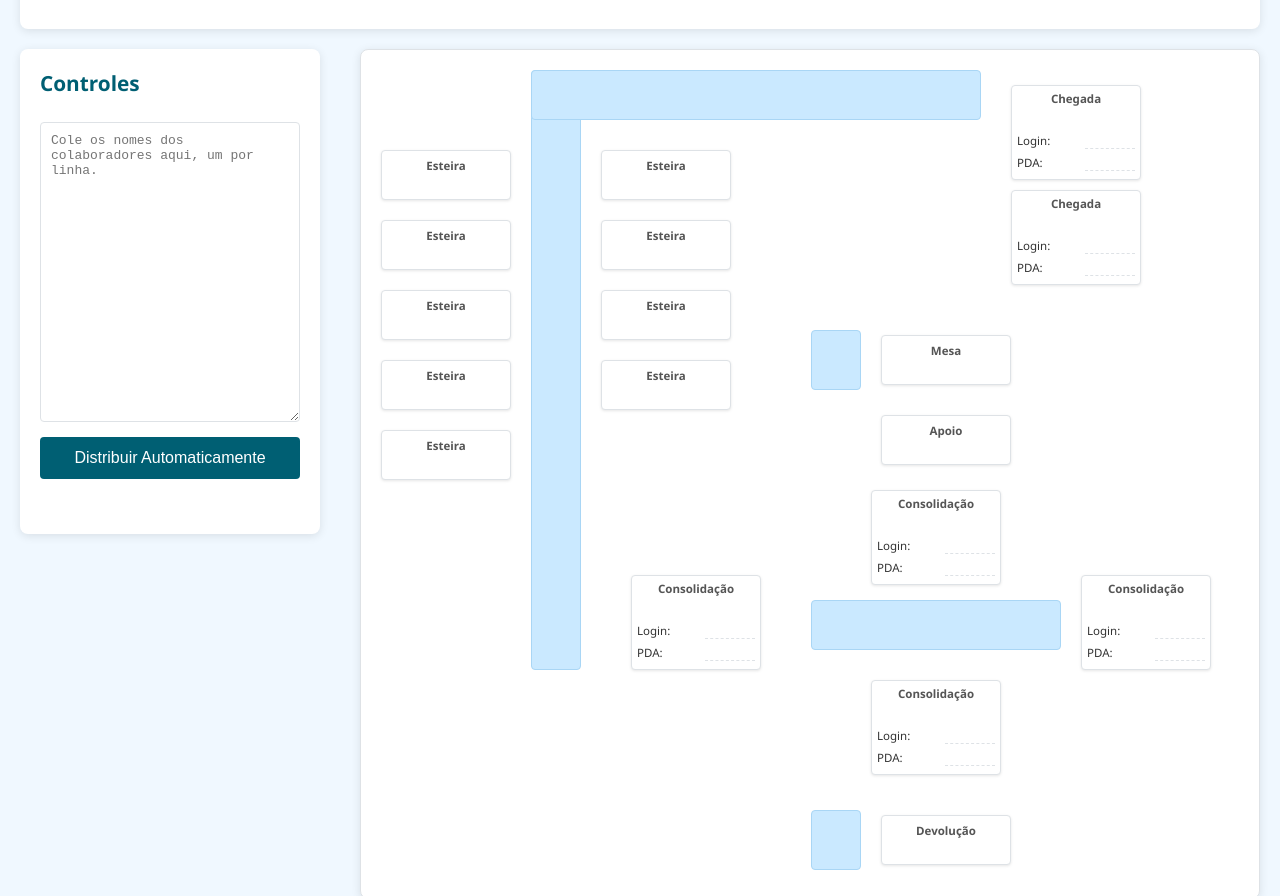
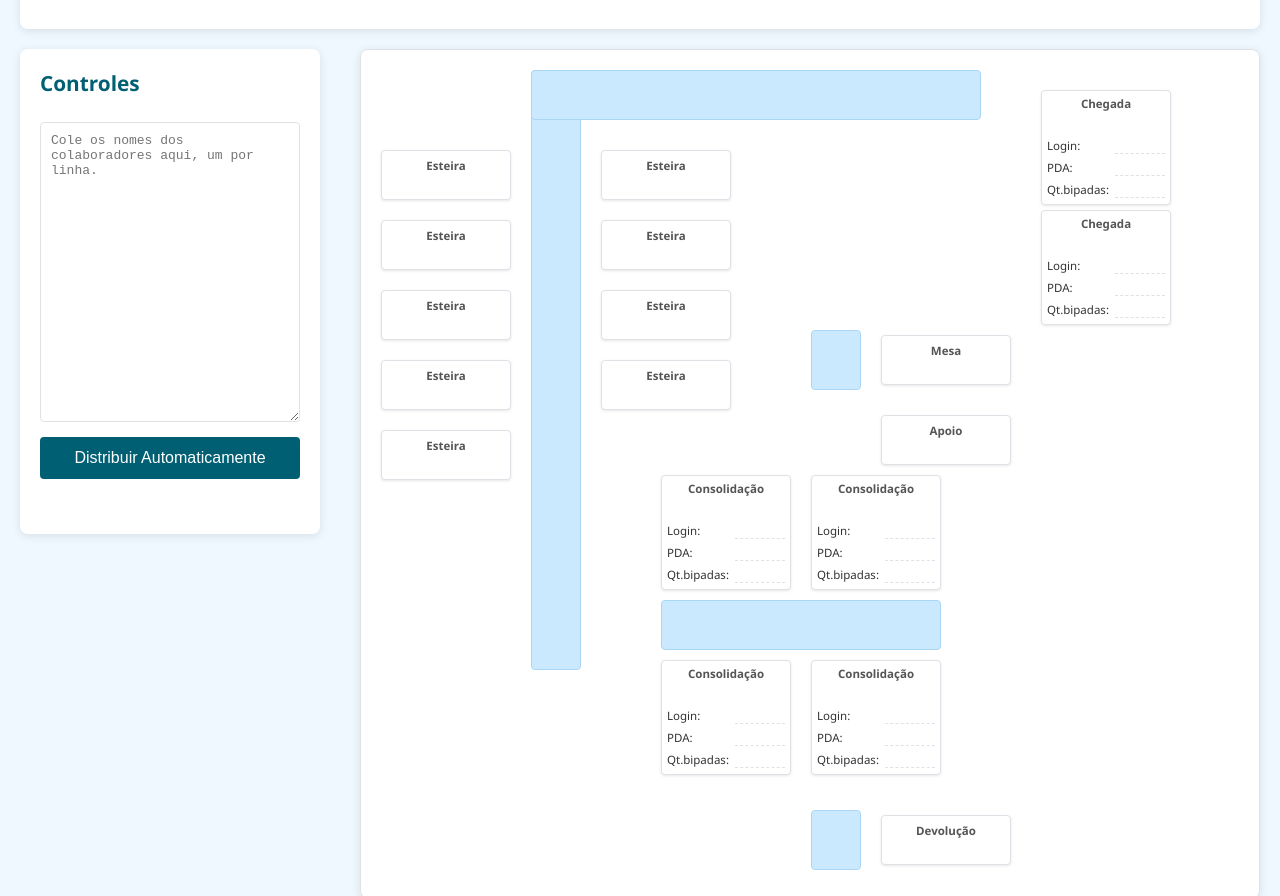
Before and after one commit to ericlmmendes/SecundariaRDC, a plain HTML site: page index.html in a window 1280 px wide. Shown: the part 240-1136 px from the top of the page. Drawn offline with Linux system fonts and the light colour scheme.

```diff
--- a/index.html
+++ b/index.html
@@ -143,7 +143,7 @@
         .layout-container {
             position: relative;
             width: 900px;
-            height: 850px; /* Aumentado para evitar sobreposição */
+            height: 850px;
             background-color: var(--surface-color);
             border: 1px solid var(--border-color);
             box-shadow: 0 2px 10px var(--shadow-color);
@@ -163,8 +163,8 @@
         .c-vertical { top: 20px; left: 170px; width: 50px; height: 600px; }
         .c-horizontal-top { top: 20px; left: 170px; width: 450px; height: 50px; }
         .c-mesa { top: 280px; left: 450px; width: 50px; height: 60px; }
-        .c-consolidacao { top: 550px; left: 450px; width: 250px; height: 50px; }
-        .c-devolucao { top: 760px; left: 450px; width: 50px; height: 60px; } /* Posição ajustada */
+        .c-consolidacao { top: 550px; left: 300px; width: 280px; height: 50px; }
+        .c-devolucao { top: 760px; left: 450px; width: 50px; height: 60px; }
 
         /* Postos de Trabalho */
         .posto {
@@ -205,7 +205,7 @@
             box-shadow: 0 0 0 2px var(--secondary-color);
         }
         .posto-com-extras {
-            height: 95px;
+            height: 115px;
             justify-content: flex-start;
         }
         .campos-extras {
@@ -237,8 +237,9 @@
         }
 
         /* Posições dos Postos */
-        #chegada-1 { top: 35px; left: 650px; }
-        #chegada-2 { top: 140px; left: 650px; }
+        #chegada-1 { top: 40px; left: 680px; }
+        #chegada-2 { top: 160px; left: 680px; }
+
         #esteira-1 { top: 100px; left: 20px; }
         #esteira-2 { top: 170px; left: 20px; }
         #esteira-3 { top: 240px; left: 20px; }
@@ -248,13 +249,17 @@
         #esteira-7 { top: 170px; left: 240px; }
         #esteira-8 { top: 240px; left: 240px; }
         #esteira-9 { top: 310px; left: 240px; }
+
         #mesa-1 { top: 285px; left: 520px; }
         #apoio-1 { top: 365px; left: 520px; }
-        #consolidacao-1 { top: 525px; left: 270px; }
-        #consolidacao-2 { top: 440px; left: 510px; }
-        #consolidacao-3 { top: 630px; left: 510px; }
-        #consolidacao-4 { top: 525px; left: 720px; }
-        #devolucao-1 { top: 765px; left: 520px; } /* Posição ajustada */
+
+        /* Posições dos postos de Consolidação ajustadas para evitar sobreposição da esteira */
+        #consolidacao-1 { top: 425px; left: 300px; }
+        #consolidacao-2 { top: 610px; left: 300px; }
+        #consolidacao-3 { top: 425px; left: 450px; }
+        #consolidacao-4 { top: 610px; left: 450px; }
+
+        #devolucao-1 { top: 765px; left: 520px; }
 
         /* Rodapé */
         footer {
@@ -290,7 +295,7 @@
         <main>
             <div class="controls">
                 <h2>Controles</h2>
-                <textarea id="names" placeholder="Cole os nomes dos colaboradores aqui, um por linha."></textarea>
+                <textarea id="names" placeholder="Cole os nomes dos colaboradores aqui, um por linha." rows="10"></textarea>
                 <button id="distributeBtn" type="button">Distribuir Automaticamente</button>
                 <div id="message"></div>
             </div>
@@ -304,22 +309,46 @@
                 <div class="conveyor c-devolucao"></div>
 
                 <!-- Postos de Trabalho -->
+
+                <!-- Setor: Chegada -->
                 <div id="chegada-1" class="posto posto-com-extras" aria-label="Posto de trabalho Chegada 1">
                     <span class="setor">Chegada</span>
                     <span class="colaborador" data-setor="Chegada"></span>
                     <div class="campos-extras">
-                        <span class="campo-extra">Login: <span class="input-manual" contenteditable="true"></span></span>
-                        <span class="campo-extra">PDA: <span class="input-manual" contenteditable="true"></span></span>
+                        <div class="campo-extra">
+                            <label id="label-chegada-1-login">Login:</label>
+                            <span class="input-manual" contenteditable="true" aria-labelledby="label-chegada-1-login"></span>
+                        </div>
+                        <div class="campo-extra">
+                            <label id="label-chegada-1-pda">PDA:</label>
+                            <span class="input-manual" contenteditable="true" aria-labelledby="label-chegada-1-pda"></span>
+                        </div>
+                        <div class="campo-extra">
+                            <label id="label-chegada-1-bipadas">Qt.bipadas:</label>
+                            <span class="input-manual" contenteditable="true" aria-labelledby="label-chegada-1-bipadas"></span>
+                        </div>
                     </div>
                 </div>
                 <div id="chegada-2" class="posto posto-com-extras" aria-label="Posto de trabalho Chegada 2">
                     <span class="setor">Chegada</span>
                     <span class="colaborador" data-setor="Chegada"></span>
                     <div class="campos-extras">
-                        <span class="campo-extra">Login: <span class="input-manual" contenteditable="true"></span></span>
-                        <span class="campo-extra">PDA: <span class="input-manual" contenteditable="true"></span></span>
+                        <div class="campo-extra">
+                            <label id="label-chegada-2-login">Login:</label>
+                            <span class="input-manual" contenteditable="true" aria-labelledby="label-chegada-2-login"></span>
+                        </div>
+                        <div class="campo-extra">
+                            <label id="label-chegada-2-pda">PDA:</label>
+                            <span class="input-manual" contenteditable="true" aria-labelledby="label-chegada-2-pda"></span>
+                        </div>
+                        <div class="campo-extra">
+                            <label id="label-chegada-2-bipadas">Qt.bipadas:</label>
+                            <span class="input-manual" contenteditable="true" aria-labelledby="label-chegada-2-bipadas"></span>
+                        </div>
                     </div>
                 </div>
+
+                <!-- Setor: Esteira -->
                 <div id="esteira-1" class="posto" aria-label="Posto de trabalho Esteira 1"><span class="setor">Esteira</span><span class="colaborador" data-setor="Esteira"></span></div>
                 <div id="esteira-2" class="posto" aria-label="Posto de trabalho Esteira 2"><span class="setor">Esteira</span><span class="colaborador" data-setor="Esteira"></span></div>
                 <div id="esteira-3" class="posto" aria-label="Posto de trabalho Esteira 3"><span class="setor">Esteira</span><span class="colaborador" data-setor="Esteira"></span></div>
@@ -329,40 +358,86 @@
                 <div id="esteira-7" class="posto" aria-label="Posto de trabalho Esteira 7"><span class="setor">Esteira</span><span class="colaborador" data-setor="Esteira"></span></div>
                 <div id="esteira-8" class="posto" aria-label="Posto de trabalho Esteira 8"><span class="setor">Esteira</span><span class="colaborador" data-setor="Esteira"></span></div>
                 <div id="esteira-9" class="posto" aria-label="Posto de trabalho Esteira 9"><span class="setor">Esteira</span><span class="colaborador" data-setor="Esteira"></span></div>
+
+                <!-- Setor: Mesa e Apoio -->
                 <div id="mesa-1" class="posto" aria-label="Posto de trabalho Mesa 1"><span class="setor">Mesa</span><span class="colaborador" data-setor="Mesa"></span></div>
                 <div id="apoio-1" class="posto" aria-label="Posto de trabalho Apoio 1"><span class="setor">Apoio</span><span class="colaborador" data-setor="Apoio"></span></div>
+
+                <!-- Setor: Consolidação -->
                 <div id="consolidacao-1" class="posto posto-com-extras" aria-label="Posto de trabalho Consolidação 1">
                     <span class="setor">Consolidação</span>
                     <span class="colaborador" data-setor="Consolidação"></span>
                     <div class="campos-extras">
-                        <span class="campo-extra">Login: <span class="input-manual" contenteditable="true"></span></span>
-                        <span class="campo-extra">PDA: <span class="input-manual" contenteditable="true"></span></span>
+                        <div class="campo-extra">
+                            <label id="label-consolidacao-1-login">Login:</label>
+                            <span class="input-manual" contenteditable="true" aria-labelledby="label-consolidacao-1-login"></span>
+                        </div>
+                        <div class="campo-extra">
+                            <label id="label-consolidacao-1-pda">PDA:</label>
+                            <span class="input-manual" contenteditable="true" aria-labelledby="label-consolidacao-1-pda"></span>
+                        </div>
+                        <div class="campo-extra">
+                            <label id="label-consolidacao-1-bipadas">Qt.bipadas:</label>
+                            <span class="input-manual" contenteditable="true" aria-labelledby="label-consolidacao-1-bipadas"></span>
+                        </div>
                     </div>
                 </div>
                 <div id="consolidacao-2" class="posto posto-com-extras" aria-label="Posto de trabalho Consolidação 2">
                     <span class="setor">Consolidação</span>
                     <span class="colaborador" data-setor="Consolidação"></span>
                     <div class="campos-extras">
-                        <span class="campo-extra">Login: <span class="input-manual" contenteditable="true"></span></span>
-                        <span class="campo-extra">PDA: <span class="input-manual" contenteditable="true"></span></span>
+                        <div class="campo-extra">
+                            <label id="label-consolidacao-2-login">Login:</label>
+                            <span class="input-manual" contenteditable="true" aria-labelledby="label-consolidacao-2-login"></span>
+                        </div>
+                        <div class="campo-extra">
+                            <label id="label-consolidacao-2-pda">PDA:</label>
+                            <span class="input-manual" contenteditable="true" aria-labelledby="label-consolidacao-2-pda"></span>
+                        </div>
+                        <div class="campo-extra">
+                            <label id="label-consolidacao-2-bipadas">Qt.bipadas:</label>
+                            <span class="input-manual" contenteditable="true" aria-labelledby="label-consolidacao-2-bipadas"></span>
+                        </div>
                     </div>
                 </div>
                 <div id="consolidacao-3" class="posto posto-com-extras" aria-label="Posto de trabalho Consolidação 3">
                     <span class="setor">Consolidação</span>
                     <span class="colaborador" data-setor="Consolidação"></span>
                     <div class="campos-extras">
-                        <span class="campo-extra">Login: <span class="input-manual" contenteditable="true"></span></span>
-                        <span class="campo-extra">PDA: <span class="input-manual" contenteditable="true"></span></span>
+                        <div class="campo-extra">
+                            <label id="label-consolidacao-3-login">Login:</label>
+                            <span class="input-manual" contenteditable="true" aria-labelledby="label-consolidacao-3-login"></span>
+                        </div>
+                        <div class="campo-extra">
+                            <label id="label-consolidacao-3-pda">PDA:</label>
+                            <span class="input-manual" contenteditable="true" aria-labelledby="label-consolidacao-3-pda"></span>
+                        </div>
+                        <div class="campo-extra">
+                            <label id="label-consolidacao-3-bipadas">Qt.bipadas:</label>
+                            <span class="input-manual" contenteditable="true" aria-labelledby="label-consolidacao-3-bipadas"></span>
+                        </div>
                     </div>
                 </div>
                 <div id="consolidacao-4" class="posto posto-com-extras" aria-label="Posto de trabalho Consolidação 4">
                     <span class="setor">Consolidação</span>
                     <span class="colaborador" data-setor="Consolidação"></span>
                     <div class="campos-extras">
-                        <span class="campo-extra">Login: <span class="input-manual" contenteditable="true"></span></span>
-                        <span class="campo-extra">PDA: <span class="input-manual" contenteditable="true"></span></span>
+                        <div class="campo-extra">
+                            <label id="label-consolidacao-4-login">Login:</label>
+                            <span class="input-manual" contenteditable="true" aria-labelledby="label-consolidacao-4-login"></span>
+                        </div>
+                        <div class="campo-extra">
+                            <label id="label-consolidacao-4-pda">PDA:</label>
+                            <span class="input-manual" contenteditable="true" aria-labelledby="label-consolidacao-4-pda"></span>
+                        </div>
+                        <div class="campo-extra">
+                            <label id="label-consolidacao-4-bipadas">Qt.bipadas:</label>
+                            <span class="input-manual" contenteditable="true" aria-labelledby="label-consolidacao-4-bipadas"></span>
+                        </div>
                     </div>
                 </div>
+
+                <!-- Setor: Devolução -->
                 <div id="devolucao-1" class="posto" aria-label="Posto de trabalho Devolução 1"><span class="setor">Devolução</span><span class="colaborador" data-setor="Devolução"></span></div>
             </div>
         </main>
@@ -430,11 +505,13 @@
 
             // --- Lógica Principal ---
             const distributeNames = () => {
-                // Limpa o estado anterior
-                Object.values(spotsBySector).flat().forEach(el => {
-                    el.textContent = '';
-                    el.removeAttribute('contenteditable');
-                });
+                // Limpa o estado anterior de forma otimizada
+                for (const sectorSpots of Object.values(spotsBySector)) {
+                    for (const spot of sectorSpots) {
+                        spot.textContent = '';
+                        spot.removeAttribute('contenteditable');
+                    }
+                }
 
                 const names = namesInput.value.split('\n').map(n => n.trim()).filter(Boolean);
 
```
